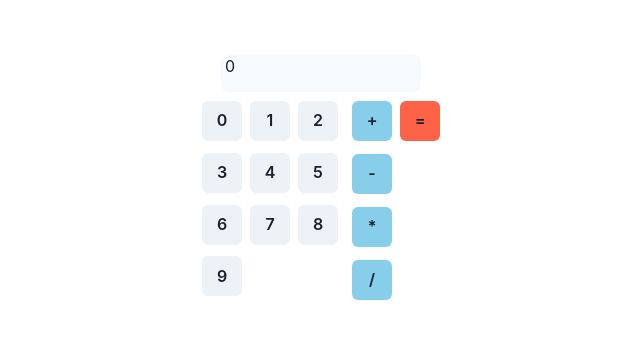
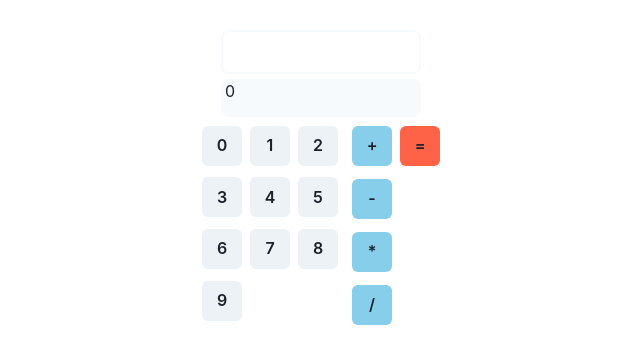
Before and after one commit to Betelgeuse22/calculator-react, a React (Create React App) app: page / in a window 1280 px wide. Shown: the part 221-584 px from the top of the page, without its empty margins (319-959 px from the left). Built offline with nearby package versions, Linux system fonts and the light colour scheme.

Commit message:
Add input

```diff
--- a/src/components/App.jsx
+++ b/src/components/App.jsx
@@ -1,5 +1,5 @@
 import { useState } from 'react';
-import { Box, Text, Button } from '@chakra-ui/react';
+import { Box, Text, Button, Input, Flex } from '@chakra-ui/react';
 import { evaluate } from 'mathjs';
 
 function Numbers(props) {
@@ -54,6 +54,51 @@ function CountButton(props) {
   );
 }
 
+function InputCalc(props) {
+  const [result, setResult] = useState('');
+  const [counts, setCounts] = useState('');
+
+  function updateCounts(e) {
+    const expressions =
+      /^[-+]?[0-9]+(\.[0-9]+)?([+\-*/][-+]?[0-9]+(\.[0-9]+)?)*$/;
+    const lastNumber = e.target.value[e.target.value.length - 2];
+
+    if (
+      !expressions.test(lastNumber) &&
+      !expressions.test(e.nativeEvent.data) &&
+      e.nativeEvent.data != null
+    ) {
+      return;
+    }
+
+    if (expressions.test(e.nativeEvent.data))
+      setResult(evaluate(e.target.value));
+    setCounts(e.target.value);
+  }
+
+  return (
+    <Flex w="100%" justifyContent="center">
+      <Flex
+        justifyContent="center"
+        alignItems="center"
+        border="2px"
+        borderRadius="8px"
+        borderColor="gray.50"
+      >
+        <Input
+          border="transparent"
+          type="text"
+          value={counts}
+          onInput={e => {
+            updateCounts(e);
+          }}
+        ></Input>
+        <Text>{result}</Text>
+      </Flex>
+    </Flex>
+  );
+}
+
 export const App = () => {
   const [counts, setCounts] = useState('0');
   const [result, setResult] = useState(' ');
@@ -80,6 +125,7 @@ export const App = () => {
           alignItems="center"
           w="200px"
         >
+          <InputCalc />
           <Box
             display="flex"
             w="100%"
```
